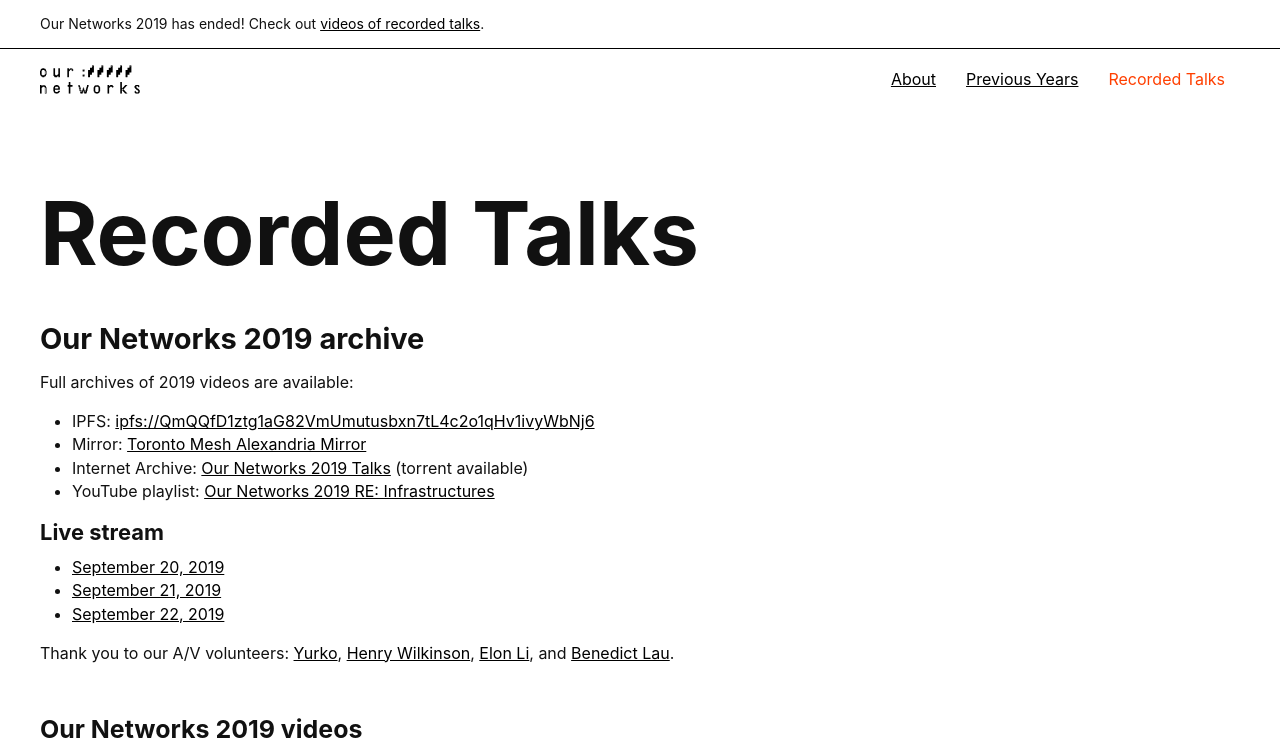
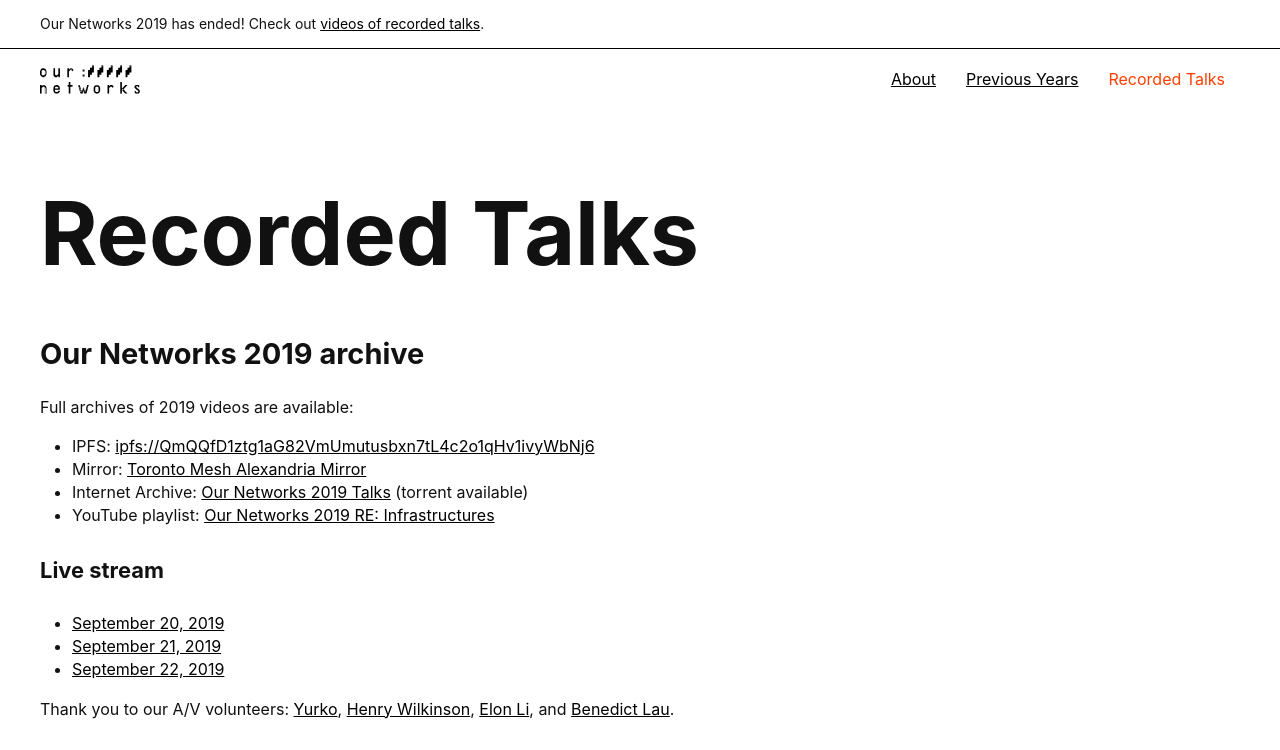
Before and after one commit to ournetworks/ournetworks.ca, a Jekyll site: the page built from recorded-talks.md, in a window 1280 px wide. Shown: the top 750 px of the page. Built offline with Jekyll 4.4.1, drawn with Linux system fonts in a browser that asks for light colours; grey boxes are pictures that could not be loaded.

Commit message:
type edits

```diff
--- a/_includes/2020-hero.html
+++ b/_includes/2020-hero.html
@@ -1,7 +1,7 @@
 <div class="splash-hero pt-m pb-m">
   <div class="container container-full-width">
   <header>
-    <h1 class="heading-1">Our Networks</h1>
+    <h1 class="heading-1 mb-0 mt-0">Our Networks</h1>
     <h2 class="heading-3">August 2020</h2>
   </header>
   </div>
--- a/_layouts/page.html
+++ b/_layouts/page.html
@@ -4,7 +4,7 @@
 <div class="container {% if page.fullWidth %}container-full-width{% endif%}">
   <article class="post">
     <header>
-      <h1 class="post-title heading-2 {{ page.titleClasses }}">{{ page.title }}</h1>
+      <h1 class="post-title mt-0 heading-2 {{ page.titleClasses }}">{{ page.title }}</h1>
     </header>
 
     <div class="post-content">
--- a/_sass/_typography.scss
+++ b/_sass/_typography.scss
@@ -6,8 +6,6 @@
 h4,
 h5,
 h6 {
-  margin-top: 0;
-  margin-bottom: 0.5em;
   line-height: $base-heading-line-height;
 }
 
@@ -60,10 +58,6 @@
 
 // Heading helpers
 
-.heading {
-  line-height: 1.2em;
-}
-
 .heading-1 {
   @include fluid-type(320px,1980px,30px,200px);
 }
```
